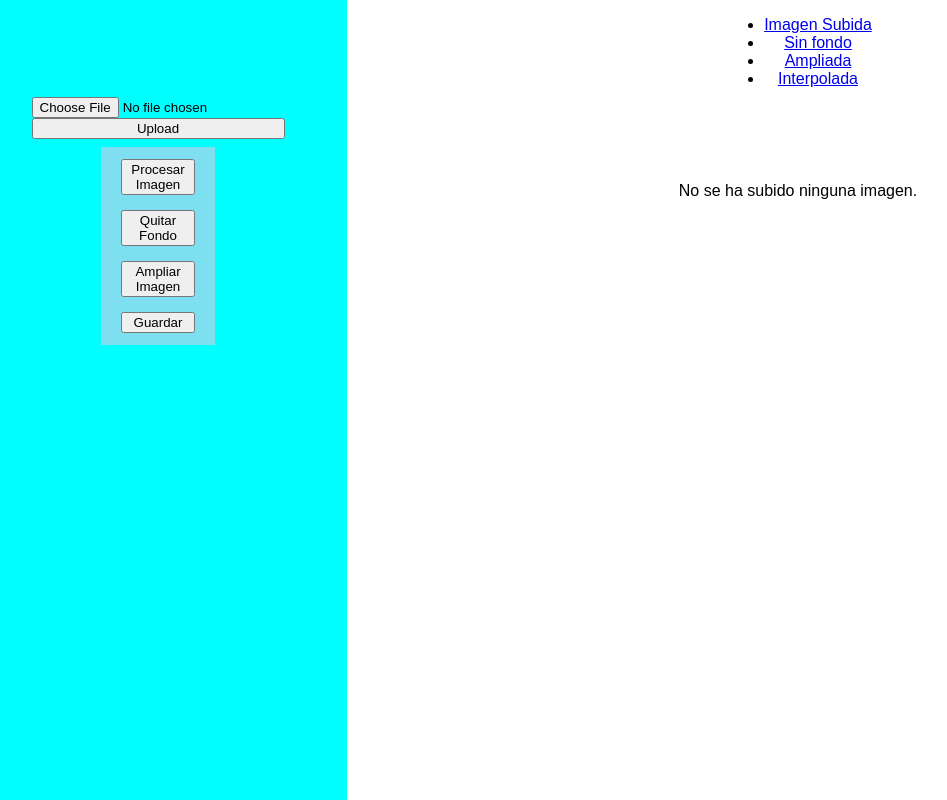
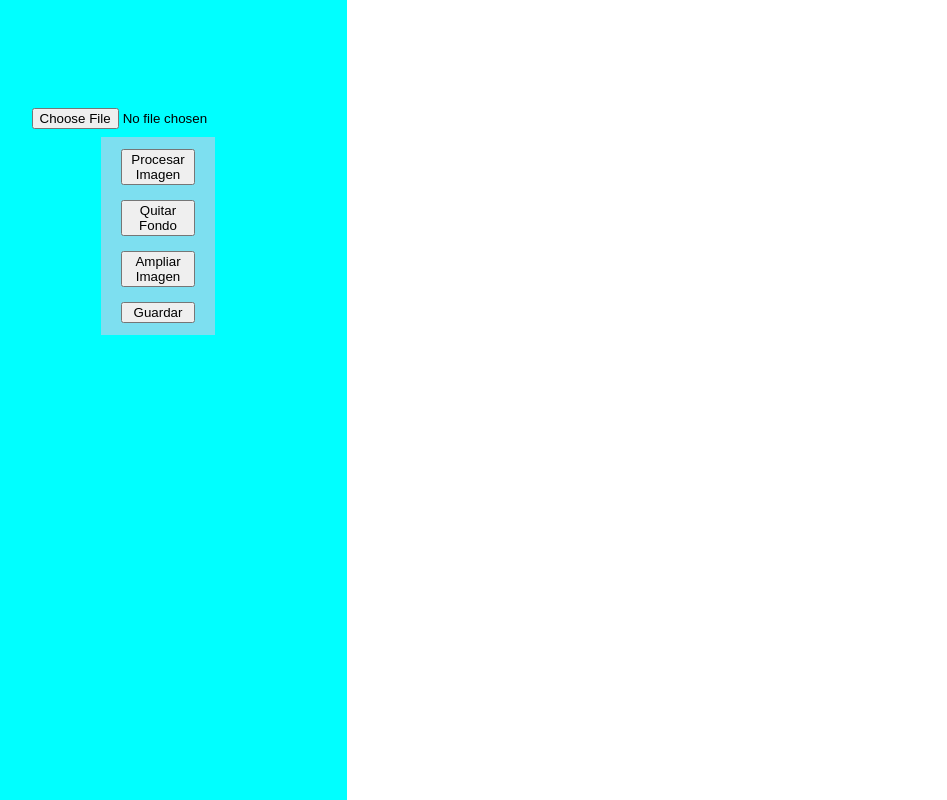
Before and after one commit to ImBoolean-2/ProyectoUniversitario, a Flask app: page / in a window 1280 px wide. Shown: the whole page, without its empty margins (31-978 px from the left). Run offline with Flask 3, Linux system fonts and the light colour scheme.

Commit message:
perdon pipipi

```diff
--- a/app.py
+++ b/app.py
@@ -1,8 +1,8 @@
-import os
+from flask import Flask, request, send_file, render_template
+import numpy as np
+import cv2
+import io
 from src.interpolacion import calcular_coeficientes, interpolar
-from flask import Flask, request, render_template, url_for
-from datetime import datetime
-from werkzeug.utils import secure_filename
 
 app = Flask(__name__, static_url_path='/static')
 
@@ -15,22 +15,26 @@ def index():
 def upload_image():
     file = request.files['image']
     if file:
-        # Genera un nombre de archivo basado en la fecha y hora actual
-        timestamp = datetime.now().strftime("%Y%m%d-%H%M%S")
-        filename = secure_filename(f"{timestamp}_{file.filename}")
+        # Convierte la imagen cargada en un array de NumPy
+        imagen = cv2.imdecode(np.fromstring(file.read(), np.uint8), cv2.IMREAD_UNCHANGED)
 
-        # Define la ruta de la carpeta donde se guardarán las imágenes
-        folder_path = os.path.join(app.root_path, 'static/images')
+        # Aquí deberías definir tus puntos de control para la interpolación
+        puntos_de_control = [(0, 0), (255, 255)] # Ejemplo simple
 
-        # Crea la carpeta si no existe
-        os.makedirs(folder_path, exist_ok=True)
+        # Calcula los coeficientes de interpolación
+        coeficientes = calcular_coeficientes(puntos_de_control)
 
-        # Guarda la imagen en la carpeta especificada
-        file.save(os.path.join(folder_path, filename))
+        # Aplica la interpolación a la imagen
+        imagen_interpolada = interpolar(imagen, coeficientes)
 
-        # Envía la ruta de la imagen al template HTML
-        return render_template('index.html',
-                               uploaded_image_url=url_for('static', filename=f'images/{filename}'))
+        # Convierte la imagen interpolada de vuelta a un formato que se pueda enviar
+        _, buffer = cv2.imencode('.png', imagen_interpolada)
+        return send_file(
+            io.BytesIO(buffer),
+            mimetype='image/png',
+            as_attachment=True,
+            download_name='imagen_interpolada.png'
+        )
     else:
         return "No se ha cargado ninguna imagen", 400
 
--- a/templates/index.html
+++ b/templates/index.html
@@ -10,9 +10,8 @@
     <section>
         <aside>
             <h2 id="title">Interpolación Polinómica de Imágenes</h2>
-            <form id="upload-form" action="/upload" method="post" enctype="multipart/form-data">
+            <form id="upload-form">
                 <input type="file" id="image-input" name="image" accept="image/*" required>
-                <input type="submit" value="Upload">
             </form>
             <form id="Buttons-form">
                 <button type="submit">Procesar Imagen</button>
@@ -21,31 +20,8 @@
                 <button type="submit">Guardar</button>
             </form>
         </aside>
-        <div style="float: right;">
-            <div id="tabs">
-                <ul>
-                    <li><a href="#tab-1">Imagen Subida</a></li>
-                    <li><a href="#tab-2">Sin fondo</a></li>
-                    <li><a href="#tab-3">Ampliada</a></li>
-                    <li><a href="#tab-4">Interpolada</a></li>
-                </ul>
-                <div id="tab-1">
-                    {% if uploaded_image_url %}
-                        <img src="{{ uploaded_image_url }}" alt="Imagen subida">
-                    {% else %}
-                        <p>No se ha subido ninguna imagen.</p>
-                    {% endif %}
-                </div>
-                <div id="tab-2">
-                    <!-- Contenido del Tab 2 -->
-                </div>
-                <div id="tab-3">
-                    <!-- Contenido del Tab 3 -->
-                </div>
-                <div id="tab-4">
-                    <!-- Contenido del Tab 4 -->
-                </div>
-            </div>
+        <div>
+            <img id="result-image" src="" alt="Imagen Interpolada" hidden>
         </div>
     </section>
 <script src="/static/script.js"></script>
```
